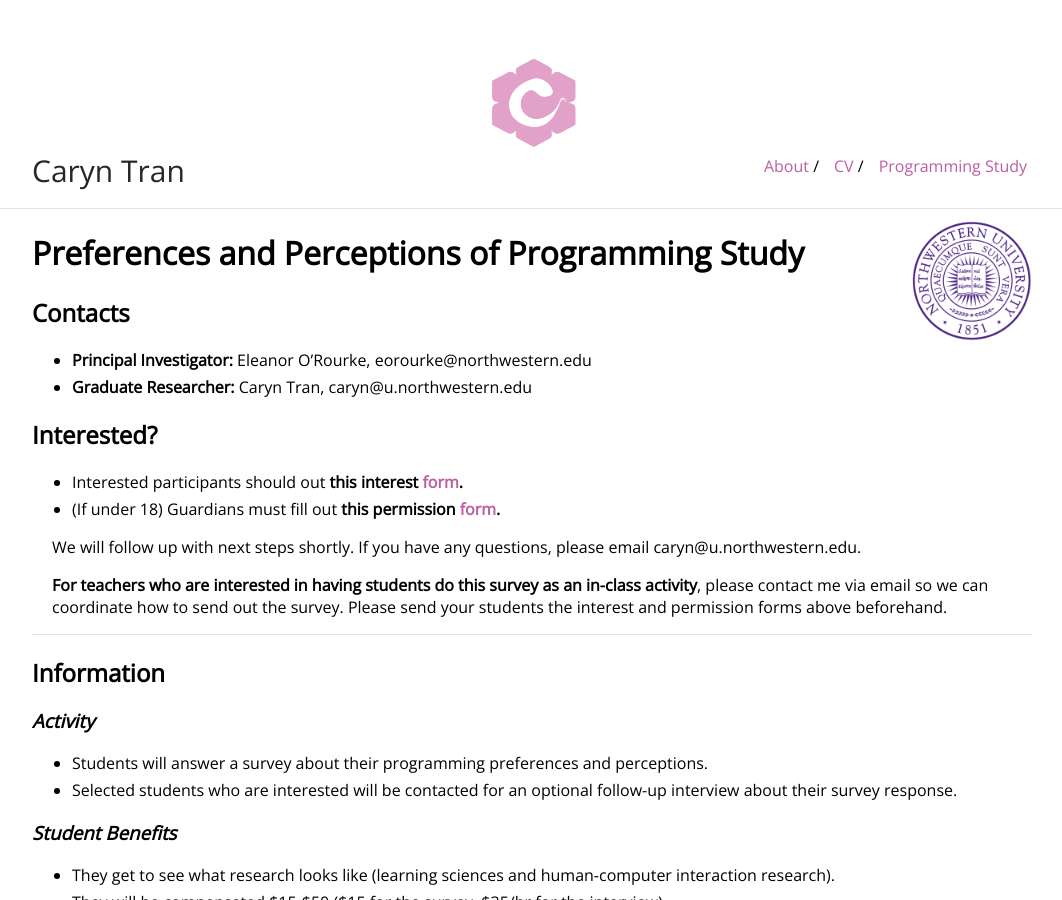
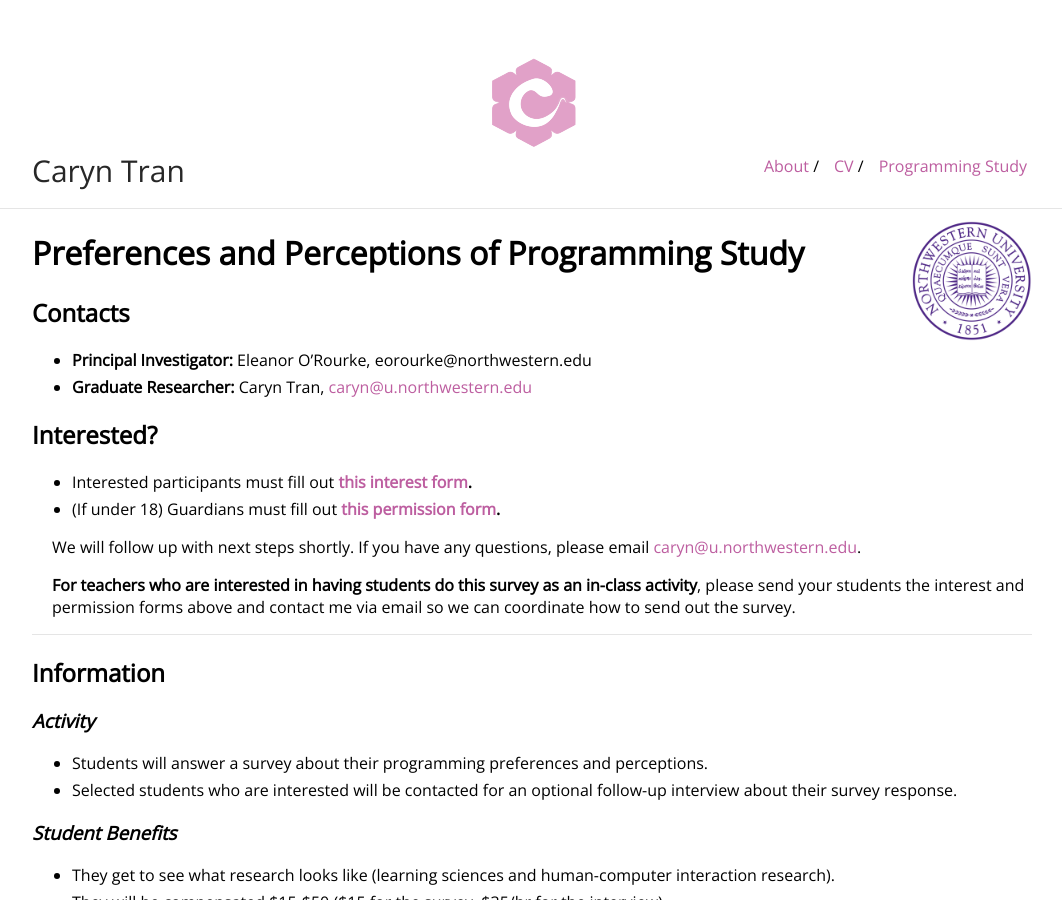
Before and after one commit to carynbear/carynbear.github.io, a Jekyll site: the page built from programmingstudy.md, in a window 1280 px wide and 900 px high. Shown: the whole window, without its empty margins (108-1170 px from the left). Built offline with Jekyll 4.4.1, drawn with Linux system fonts in a browser that asks for light colours.

Commit message:
Update programmingstudy.md

```diff
--- a/programmingstudy.md
+++ b/programmingstudy.md
@@ -8,15 +8,15 @@ layout: default
 
 ## Contacts
 - **Principal Investigator:** Eleanor O'Rourke, eorourke@northwestern.edu
-- **Graduate Researcher:** Caryn Tran, caryn@u.northwestern.edu
+- **Graduate Researcher:** Caryn Tran, [caryn@u.northwestern.edu](mailto:caryn@u.northwestern.edu)
 
 ## Interested?
-- Interested participants should out **this interest [form]().**
-- (If under 18) Guardians must fill out **this permission [form]().**
+- Interested participants must fill out **[this interest form]().**
+- (If under 18) Guardians must fill out **[this permission form]().**
 
-We will follow up with next steps shortly. If you have any questions, please email caryn@u.northwestern.edu.
+We will follow up with next steps shortly. If you have any questions, please email [caryn@u.northwestern.edu](mailto:caryn@u.northwestern.edu).
 
-**For teachers who are interested in having students do this survey as an in-class activity**, please contact me via email so we can coordinate how to send out the survey. Please send your students the interest and permission forms above beforehand.
+**For teachers who are interested in having students do this survey as an in-class activity**, please send your students the interest and permission forms above and contact me via email so we can coordinate how to send out the survey.
 
 ---
 
```
